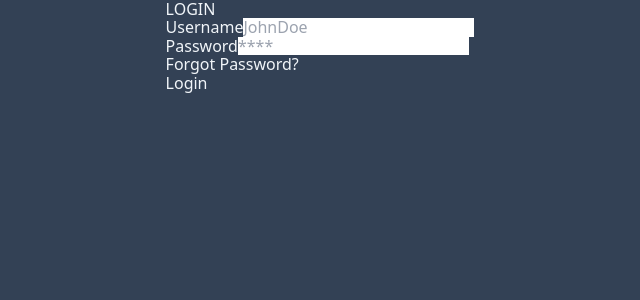
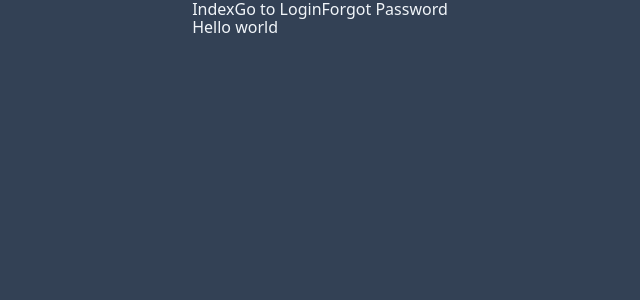
Before and after one commit to jbjalandoon/sari-react, a React (Vite) app: page /login in a window 1280 px wide. Shown: the top 300 px of the page, without its empty margins (320-960 px from the left). Built offline with nearby package versions, Linux system fonts and the light colour scheme.

Commit message:
configure vite router

```diff
--- a/src/main.tsx
+++ b/src/main.tsx
@@ -1,10 +1,13 @@
 import React from "react";
 import ReactDOM from "react-dom/client";
 import "./index.css";
-import Login from "./components/login/Login";
+import { RouterProvider, createRouter } from "@tanstack/react-router";
+import { routeTree } from "./routeTree.gen";
+
+const router = createRouter({ routeTree });
 
 ReactDOM.createRoot(document.getElementById("root")!).render(
   <React.StrictMode>
-    <Login />
+    <RouterProvider router={router} />
   </React.StrictMode>
 );
--- /dev/null
+++ b/src/routes/__root.tsx
@@ -0,0 +1,12 @@
+import { Link, Outlet, createRootRoute } from "@tanstack/react-router";
+
+export const Route = createRootRoute({
+  component: () => (
+    <div>
+      <Link to="/">Index</Link>
+      <Link to="/login">Go to Login</Link>
+      <Link to="/forgot-password">Forgot Password</Link>
+      <Outlet />
+    </div>
+  ),
+});
--- /dev/null
+++ b/src/routes/index.lazy.tsx
@@ -0,0 +1,10 @@
+import { createLazyFileRoute } from "@tanstack/react-router";
+import LoginComponent from "../components/login/Login";
+
+export const Route = createLazyFileRoute("/")({
+  component: Login,
+});
+
+function Login() {
+  return <LoginComponent />;
+}
--- /dev/null
+++ b/src/routes/login.lazy.tsx
@@ -0,0 +1,9 @@
+import { createLazyFileRoute } from "@tanstack/react-router";
+
+export const Route = createLazyFileRoute("/login")({
+  component: Test,
+});
+
+function Test() {
+  return <div>Hello world</div>;
+}
--- a/vite.config.ts
+++ b/vite.config.ts
@@ -1,5 +1,6 @@
 import { defineConfig } from "vite";
 import react from "@vitejs/plugin-react";
+import { TanStackRouterVite } from "@tanstack/router-vite-plugin";
 
 // https://vitejs.dev/config/
 export default defineConfig({
@@ -11,5 +12,5 @@ export default defineConfig({
     host: true,
     port: 5137,
   },
-  plugins: [react()],
+  plugins: [react(), TanStackRouterVite()],
 });
```
